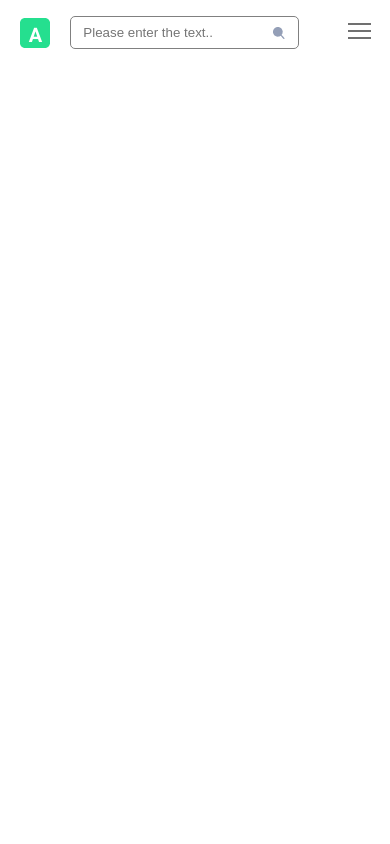
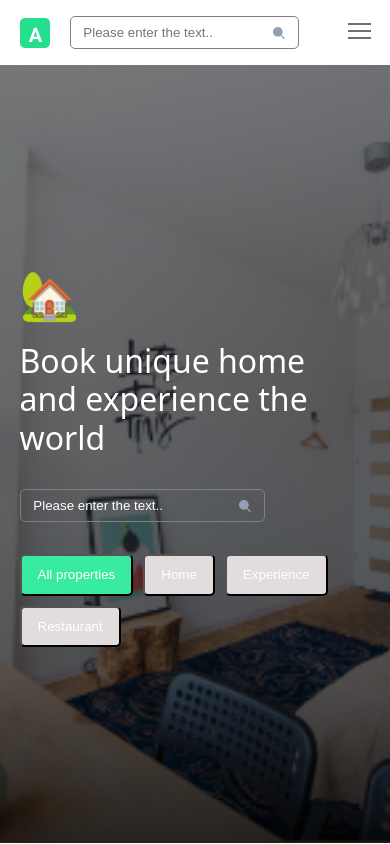
Before and after one commit to craj68168/mobile-first-approach, a Next.js app: page / in a window 390 px wide. Built offline with nearby package versions, Linux system fonts and the light colour scheme.

Commit message:
feat:hero section for mobile completed

```diff
--- a/app/page.tsx
+++ b/app/page.tsx
@@ -48,6 +48,28 @@ export default function Home() {
           </li>
         </ul>
       </nav>
+      <main>
+        <div className="hero">
+          <div className="hero__text">
+            <div className="hero-emoji">🏡</div>
+            <h1>Book unique home and experience the world</h1>
+            <div className="search-block hero-search-block">
+              <input
+                type="text"
+                className="input"
+                placeholder="Please enter the text.."
+              />
+              <img src="./img/search-icon.png" alt="search-icon" />
+            </div>
+            <div className="hero--btn-section">
+              <button className="btn btn-success">All properties</button>
+              <button className="btn btn-secondary">Home</button>
+              <button className="btn btn-secondary">Experience</button>
+              <button className="btn btn-secondary">Restaurant</button>
+            </div>
+          </div>
+        </div>
+      </main>
     </>
   );
 }
--- a/app/styles.css
+++ b/app/styles.css
@@ -15,7 +15,7 @@ nav .logo-section {
   gap: 20px;
 }
 
-.logo-section .search-block {
+ .search-block {
   border: 1px solid grey;
   padding: 0.5rem 0.8rem;
   border-radius: 5px;
@@ -30,7 +30,7 @@ nav input:focus {
   outline: none;
 }
 nav .hamburger {
-    cursor: pointer;
+  cursor: pointer;
 }
 nav ul {
   width: 100%;
@@ -54,3 +54,63 @@ nav ul li:last-child {
 nav ul li a {
   cursor: pointer;
 }
+
+.hero {
+  background-image: linear-gradient(rgb(0, 0, 0, 0.5), rgb(0, 0, 0, 0.7)),
+    url("/img/mobile-img.png");
+    min-height: calc(100vh - 66px);
+    background-repeat: no-repeat;
+    background-size: cover;
+    background-position: bottom;
+    display: flex;
+    align-items: center;
+}
+.hero__text {
+    width: 90%;
+    margin: 0 auto;
+    color:#fff;
+}
+.hero__text .hero-emoji {
+    font-size: 3rem;
+    margin-bottom: 1rem;
+}
+.hero__text h1 {
+    font-size: 2rem;
+    font-weight: 400;
+    margin-bottom: 2rem;
+    line-height: 1.2;
+}
+
+.search-block.hero-search-block input {
+    width: 100%;
+    background-color: transparent;
+    border: none;
+    color: #fff;
+}
+.search-block.hero-search-block input:focus {
+    outline: none;
+}
+.hero ::placeholder {
+    color:#fff
+}
+.search-block.hero-search-block{
+    width: 70%;
+}
+.hero--btn-section {
+    margin-top: 2rem;
+    display: flex;
+    gap: 10px;
+    flex-wrap: wrap;
+}
+.hero--btn-section .btn {
+    color: #fff;
+    padding: 0.7rem 1rem;
+    border-radius: 5px;
+    cursor: pointer;
+}
+.hero--btn-section .btn-success {
+    background-color: rgb(56, 235, 160);
+}
+.hero--btn-section .btn-secondary {
+    background-color: rgb(227, 220, 220);
+}
```
